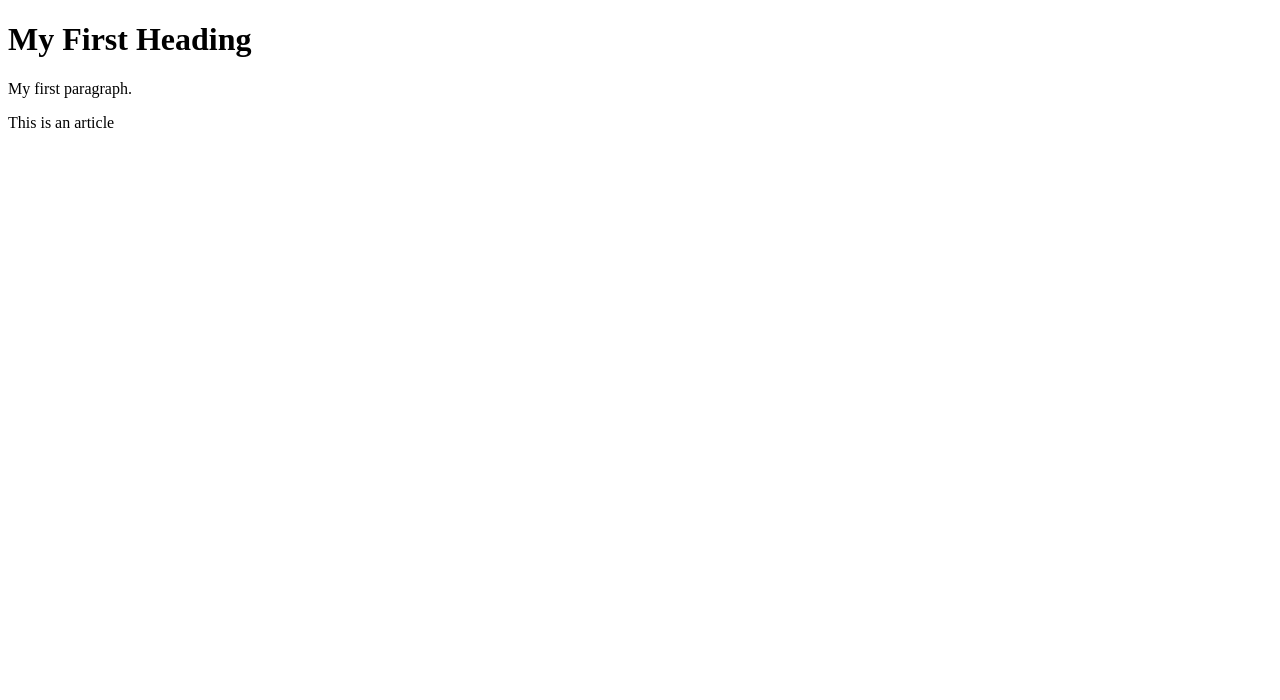
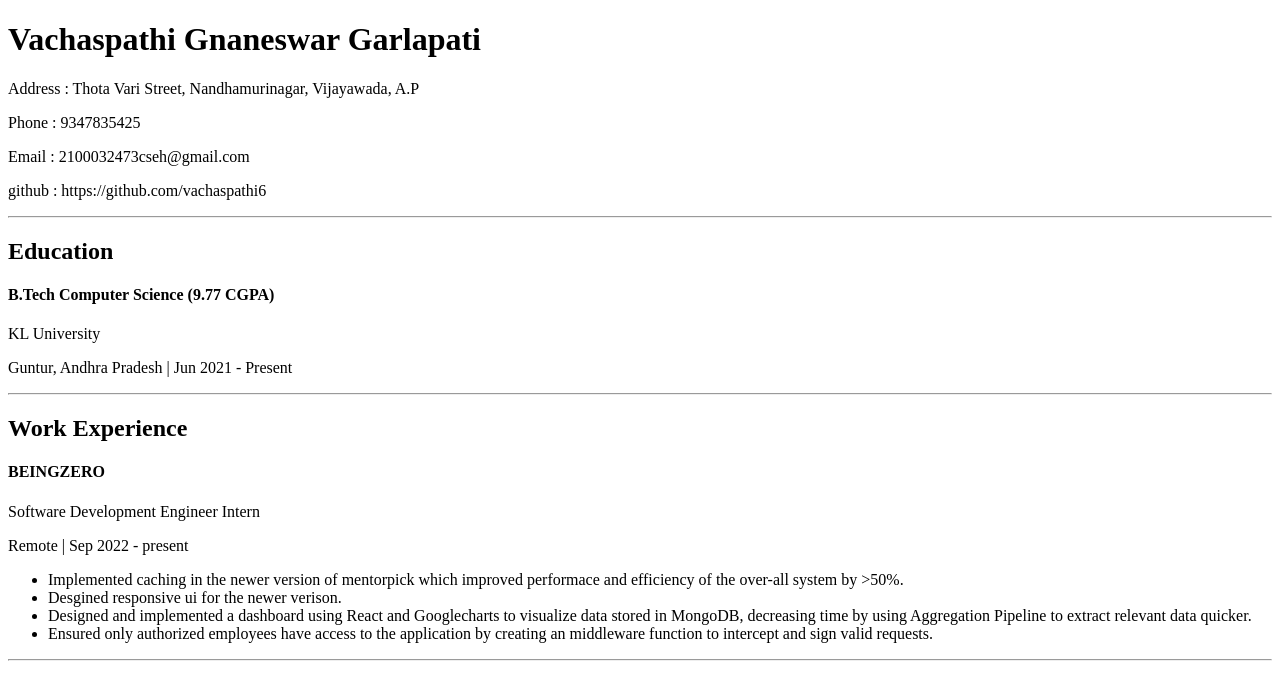
Before and after one commit to vachaspathi6/resume, a plain HTML site: page index.html in a window 1280 px wide. Drawn offline with Linux system fonts and the light colour scheme.

Commit message:
added index.html updated

```diff
--- a/index.html
+++ b/index.html
@@ -1,9 +1,46 @@
 <!DOCTYPE html>
 <html>
+    <head>
+        <title>Resume</title>
+    </head>
 <body>
+<h1>Vachaspathi Gnaneswar Garlapati</h1>
+<div class="personal-info">
+    <p>Address : Thota Vari Street, Nandhamurinagar, Vijayawada, A.P</p>
+    <p>
+     Phone : 9347835425
+    </p>
+    <p>
+     Email : 2100032473cseh@gmail.com
+    </p>
+    <p>
+     github : https://github.com/vachaspathi6
+    </p>
 
-<h1>My First Heading</h1>
-<p>My first paragraph.</p>
-<article>This is an article</article>
+ </div>
+ <hr>
+ <div class="education-section">
+     <h2>Education</h2>
+     <h4>B.Tech Computer Science (9.77 CGPA)</h4>
+     <p>KL University</p>
+     <p>Guntur, Andhra Pradesh | Jun 2021 - Present</p>
+ </div>
+ <hr>
+ <div>
+     <h2>Work Experience</h2>
+     <h4>BEINGZERO</h4>
+     <p>Software Development Engineer Intern</p>
+     <p>Remote | Sep 2022 - present</p>
+     <ul>
+         <li>Implemented caching in the newer version of mentorpick which improved performace and efficiency of the
+             over-all system by >50%.</li>
+         <li>Desgined responsive ui for the newer verison.</li>
+         <li>Designed and implemented a dashboard using React and Googlecharts to visualize data stored in MongoDB,
+             decreasing time by using Aggregation Pipeline to extract relevant data quicker.</li>
+         <li>Ensured only authorized employees have access to the application by creating an middleware function to
+             intercept and sign valid requests.</li>
+     </ul>
+ </div>
+ <hr>
 </body>
 </html>
```
